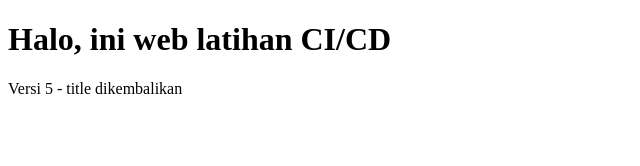
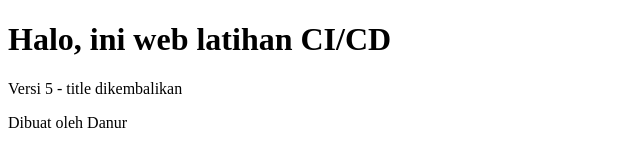
Before and after one commit to danurwijayanto/latihan-cicd, a plain HTML site: page public/index.html in a window 1280 px wide. Shown: the whole page, without its empty margins (0-640 px from the left). Drawn offline with Linux system fonts and the light colour scheme.

Commit message:
Tambah footer

```diff
--- a/public/index.html
+++ b/public/index.html
@@ -6,5 +6,6 @@
 <body>
   <h1>Halo, ini web latihan CI/CD</h1>
   <p>Versi 5 - title dikembalikan</p>
+  <footer>Dibuat oleh Danur</footer>
 </body>
 </html>
```
